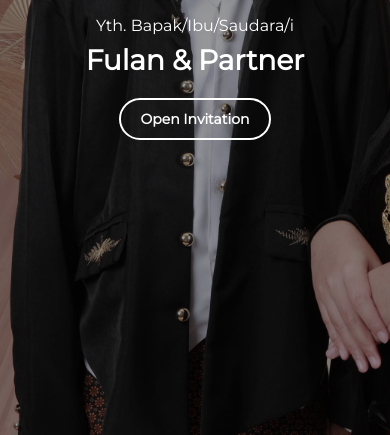
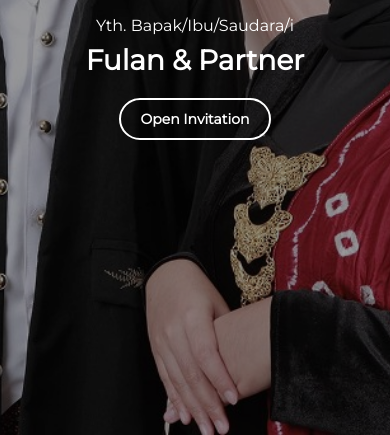
Before and after one commit to NexivoTech/website-undangan, a plain HTML site: page index.html in a window 390 px wide. Shown: the part 409-844 px from the top of the page. Drawn offline with nearby package versions, Linux system fonts and the light colour scheme.

Commit message:
merubah background image di index

```diff
--- a/style/style.css
+++ b/style/style.css
@@ -8,15 +8,18 @@ html, body {
   font-family: 'Montserrat', sans-serif;
   color: #fff;
   background: #000;
+  scroll-behavior: smooth;
 }
 
 .cover {
   height: 100vh;
   width: 100vw;
-  background-image: url(../img/cover.jpeg);
+  background-image: url(../img/cover.jpg);
   background-size: cover;
-  background-position: center;
+  background-position: center center;
   background-repeat: no-repeat;
+  position: relative;
+  overflow: hidden;
 }
 
 .overlay {
@@ -30,8 +33,7 @@ html, body {
   justify-content: center;
   text-align: center;
   padding: 20px;
-}
-
+}S
 
 .cover-content {
   text-align: center;
@@ -81,6 +83,10 @@ html, body {
 }
 
 @media (max-width: 768px) {
+  .cover {
+    background-image: url(../img/cover1.jpg);
+    background-position: 55% 45%;
+  }
   .cover-content .title {
     font-size: 36px;
   }
```
Also changed, not shown: img/cover.jpg (added), img/cover1.jpg (added).
